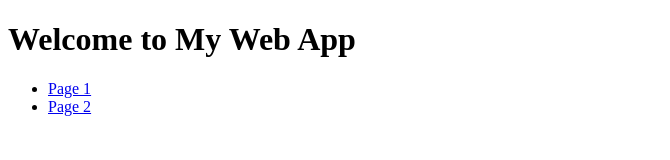
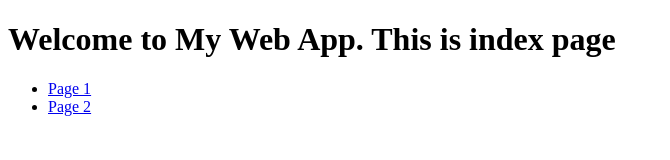
Before and after one commit to sodhanareddy/DevOpsFinal, a plain HTML site: page index.html in a window 1280 px wide. Shown: the whole page, without its empty margins (0-670 px from the left). Drawn offline with Linux system fonts and the light colour scheme.

Commit message:
Change 2

```diff
--- a/index.html
+++ b/index.html
@@ -4,7 +4,7 @@
     <title>Web App</title>
 </head>
 <body>
-    <h1>Welcome to My Web App</h1>
+    <h1>Welcome to My Web App. This is index page</h1>
     <ul>
         <li><a href="page1.html">Page 1</a></li>
         <li><a href="page2.html">Page 2</a></li>
```
